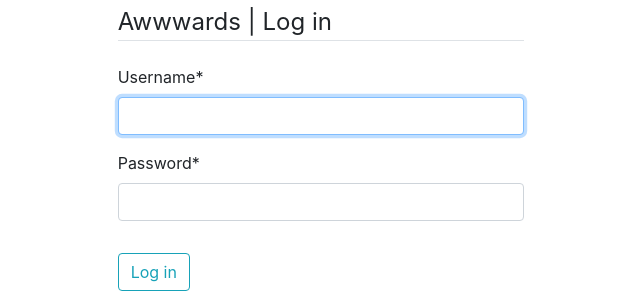
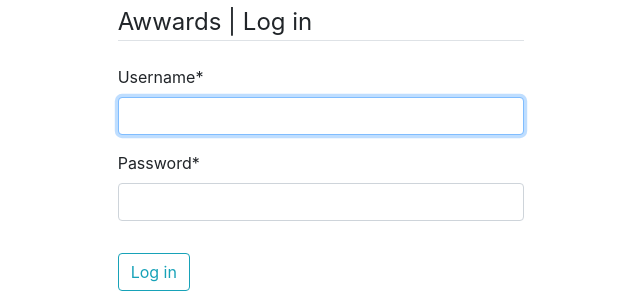
Before and after one commit to Vincent-Juma/awwards_juma, a Django app: page /login/ in a window 1280 px wide. Shown: the part 56-356 px from the top of the page, without its empty margins (319-959 px from the left). Run offline with Django 3.2, Linux system fonts and the light colour scheme; some libraries are stand-ins or nearby versions; some web fonts are replaced.

Commit message:
update login templates

```diff
--- a/users/templates/users/login.html
+++ b/users/templates/users/login.html
@@ -6,7 +6,7 @@
             <form action="" method="POST">
                 {% csrf_token %}
                 <fieldset class="form-group">
-                    <legend class="border-bottom mb-4">Awwwards | Log in</legend>
+                    <legend class="border-bottom mb-4">Awwards | Log in</legend>
                     {{ form|crispy }}
                 </fieldset>
                 <div class="form-group">
```
